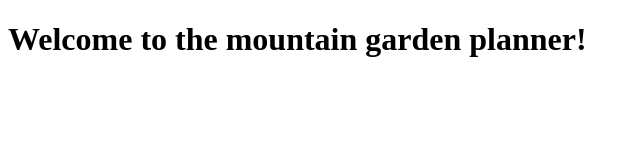
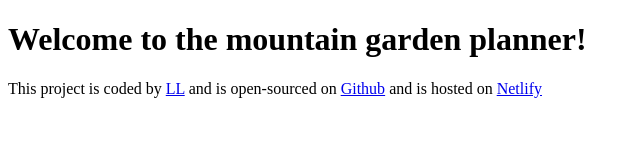
Before and after one commit to Zwergli1/mountain-garden-planner, a plain HTML site: page index.html in a window 1280 px wide. Shown: the whole page, without its empty margins (0-640 px from the left). Drawn offline with Linux system fonts and the light colour scheme.

Commit message:
Added footer with urls

```diff
--- a/index.html
+++ b/index.html
@@ -9,6 +9,25 @@
   <body>
     <h1>Welcome to the mountain garden planner!</h1>
 
+    <footer>
+      This project is coded by
+      <a
+        href="https://www.shecodes.io/graduates/131390-laureline-schmid"
+        target="_blank"
+        >LL</a
+      >
+      and is open-sourced on
+      <a
+        href="https://github.com/Zwergli1/mountain-garden-planner"
+        target="_blank"
+        >Github</a
+      >
+      and is hosted on
+      <a href="https://ai-mountaingarden.netlify.app/" target="_blank"
+        >Netlify</a
+      >
+    </footer>
+
     <script src="src/index.js"></script>
   </body>
 </html>
```
